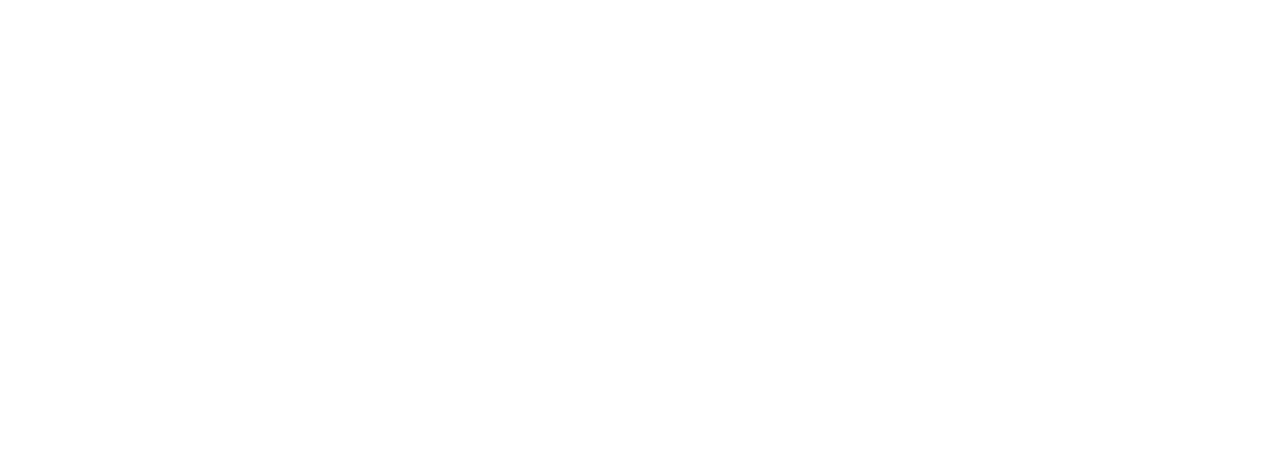
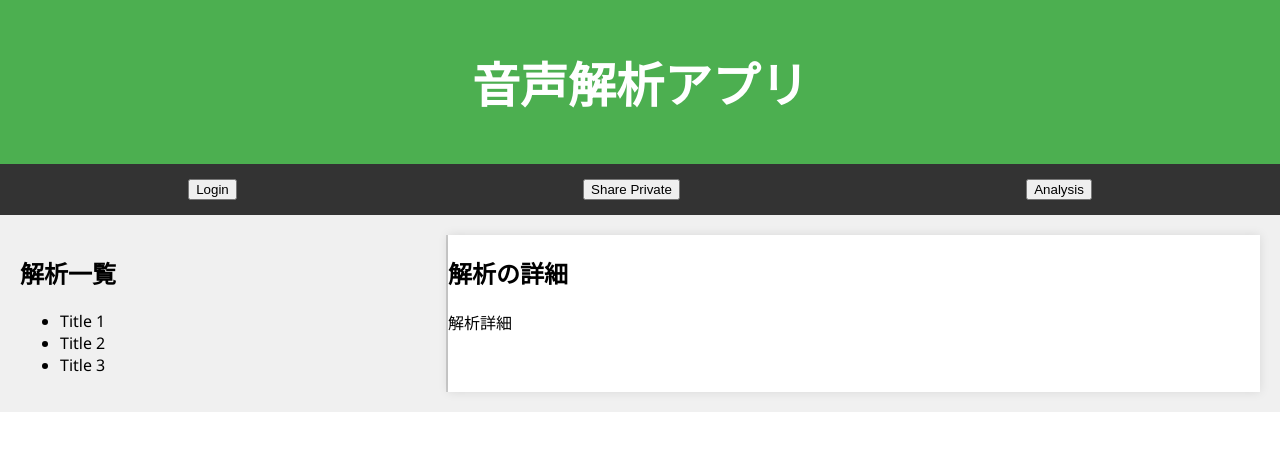
Before and after one commit to 1f10220158/project_cs-ex4, a Django app: page / in a window 1280 px wide. Before the commit the part shown is empty. Shown: the top 451 px of the page. Run offline with Django 4.2, Linux system fonts and the light colour scheme.

Commit message:
2023/12/07/17:53

```diff
--- a/app/static/css/header.css
+++ b/app/static/css/header.css
@@ -0,0 +1,25 @@
+header {
+    background-color: #4CAF50;
+    color: #fff;
+    text-align: center;
+    padding: 15px;
+    font-size: 24px;
+}
+
+nav {
+    display: flex;
+    justify-content: space-around;
+    background-color: #333;
+    padding: 15px;
+}
+
+nav a {
+    color: #fff;
+    text-decoration: none;
+    font-weight: bold;
+    font-size: 16px;
+}
+
+nav a:hover {
+    color: #4CAF50;
+}
--- a/app/static/css/home.css
+++ b/app/static/css/home.css
@@ -0,0 +1,23 @@
+body {
+    font-family: 'Segoe UI', Tahoma, Geneva, Verdana, sans-serif;
+    margin: 0;
+    padding: 0;
+}
+
+section {
+    display: flex;
+    padding: 20px;
+    background-color: #f0f0f0;
+}
+
+#titleList {
+    flex: 1;
+    padding-right: 20px;
+    border-right: 2px solid #ccc;
+}
+
+#details {
+    flex: 2;
+    background-color: #fff;
+    box-shadow: 0 0 10px rgba(0, 0, 0, 0.1);
+}
--- /dev/null
+++ b/app/static/js/home.js
@@ -0,0 +1,7 @@
+function showPage(page) {
+    alert(`移動先: ${page}`);
+  }
+
+  function showDetails(title) {
+    document.getElementById('detailsContent').innerText = `${title} の詳細がここに表示されます。`;
+  }
--- a/app/templates/home.html
+++ b/app/templates/home.html
@@ -10,6 +10,33 @@
 </head>
 
 <body>
-    <!-- 中身 -->
-</body>
+
+    <header>
+      <h1>音声解析アプリ</h1>
+    </header>
+
+    <nav>
+      <button onclick="showPage('login')">Login</button>
+      <button onclick="showPage('sharePrivate')">Share Private</button>
+      <button onclick="showPage('analysis')">Analysis</button>
+    </nav>
+
+    <section>
+      <div id="titleList">
+        <h2>解析一覧</h2>
+        <ul id="titles">
+          <li onclick="showDetails('Title 1')">Title 1</li>
+          <li onclick="showDetails('Title 2')">Title 2</li>
+          <li onclick="showDetails('Title 3')">Title 3</li>
+        </ul>
+      </div>
+      <div id="details">
+        <h2>解析の詳細</h2>
+        <p id="detailsContent">解析詳細</p>
+      </div>
+    </section>
+
+    <script src="{% static 'js/home.js' %}"></script>
+
+  </body>
 </html>
```
